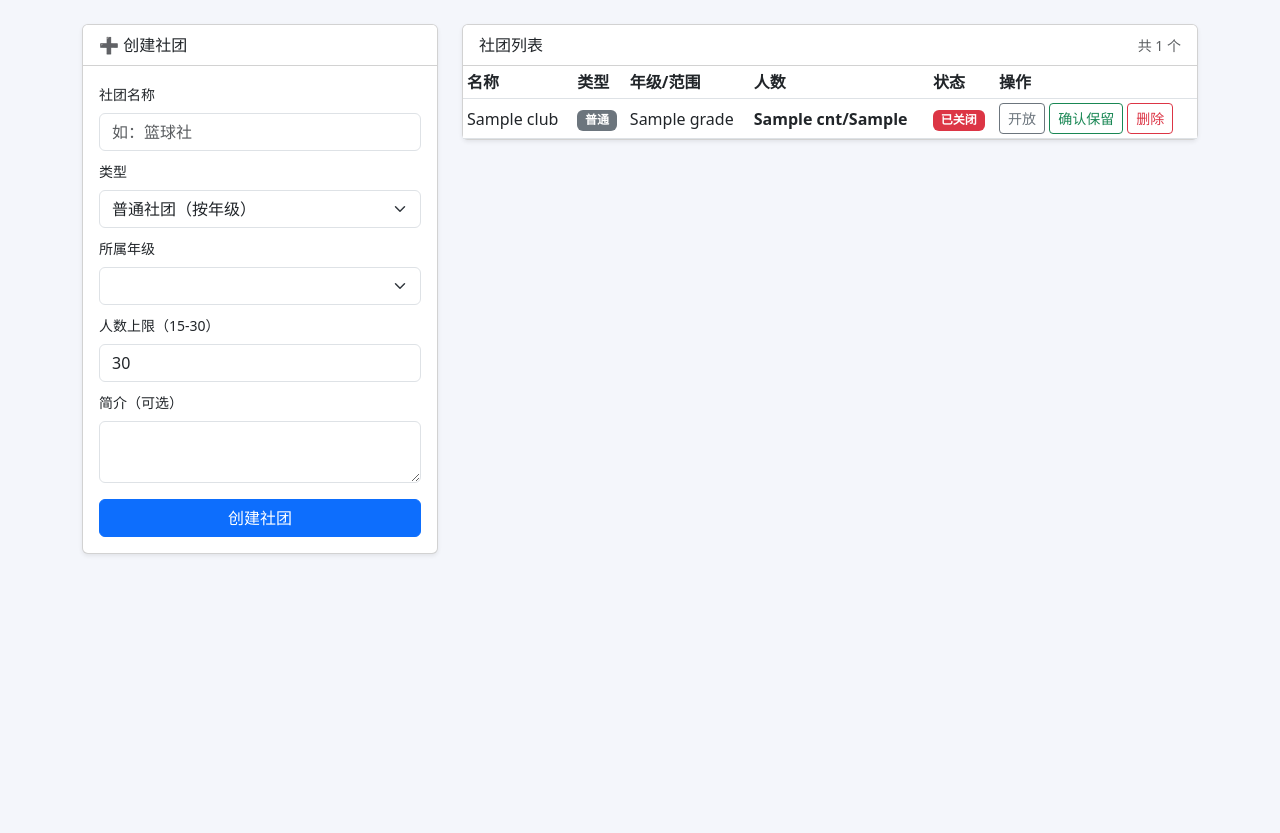
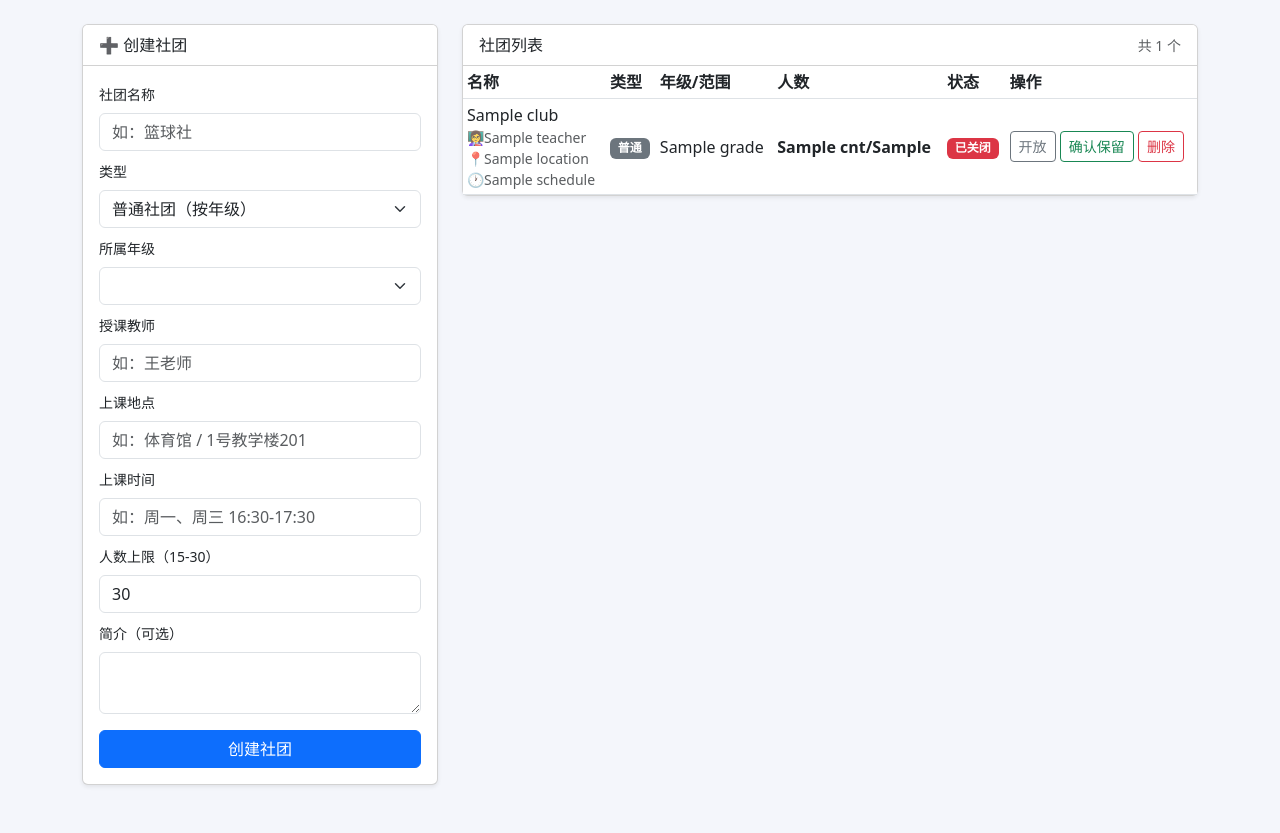
Before and after one commit to huangjun-91/after-school, a Flask app: template templates/admin.html in a window 1280 px wide. Shown: the part 56-889 px from the top of the page. Before the commit the page ends 611 px from the top, so only its background shows below. Run offline with Flask 3, Linux system fonts and the light colour scheme; the template is opened without the code that fills it: most values are stand-ins (such as "Sample title", 1, 10 or a date in 2020); lists and menus that the app fills with data are empty.

Commit message:
update templates/admin.html

```diff
--- a/templates/admin.html
+++ b/templates/admin.html
@@ -58,6 +58,18 @@
               </select>
             </div>
             <div class="mb-2">
+              <label class="form-label small">授课教师</label>
+              <input type="text" name="teacher" class="form-control" placeholder="如：王老师">
+            </div>
+            <div class="mb-2">
+              <label class="form-label small">上课地点</label>
+              <input type="text" name="location" class="form-control" placeholder="如：体育馆 / 1号教学楼201">
+            </div>
+            <div class="mb-2">
+              <label class="form-label small">上课时间</label>
+              <input type="text" name="schedule" class="form-control" placeholder="如：周一、周三 16:30-17:30">
+            </div>
+            <div class="mb-2">
               <label class="form-label small">人数上限（15-30）</label>
               <input type="number" name="max_students" class="form-control" value="30" min="15" max="30" required>
             </div>
@@ -86,7 +98,16 @@
             <tbody>
               {% for c in clubs %}
               <tr>
-                <td>{{ c['name'] }}</td>
+                <td>
+                  {{ c['name'] }}
+                  {% if c['teacher'] or c['location'] or c['schedule'] %}
+                    <div class="small text-muted">
+                      {% if c['teacher'] %}👩‍🏫{{ c['teacher'] }}<br>{% endif %}
+                      {% if c['location'] %}📍{{ c['location'] }}<br>{% endif %}
+                      {% if c['schedule'] %}🕐{{ c['schedule'] }}{% endif %}
+                    </div>
+                  {% endif %}
+                </td>
                 <td><span class="badge {% if c['type']=='premium' %}text-bg-warning{% else %}text-bg-secondary{% endif %}">
                   {{ '精品(全校)' if c['type']=='premium' else '普通' }}</span></td>
                 <td>{{ c['grade'] or '全校' }}</td>
```
